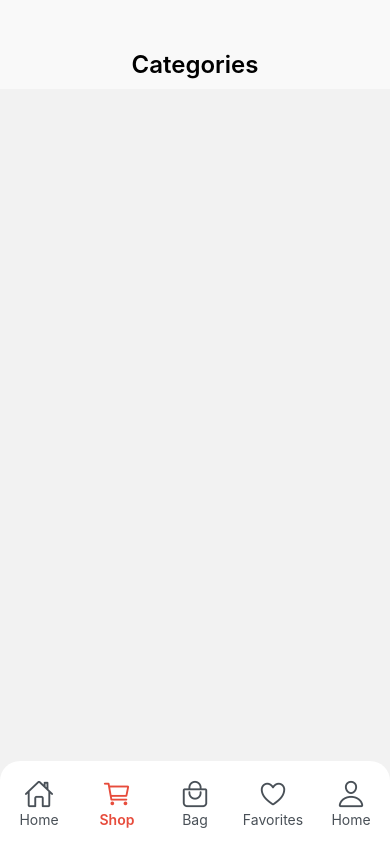
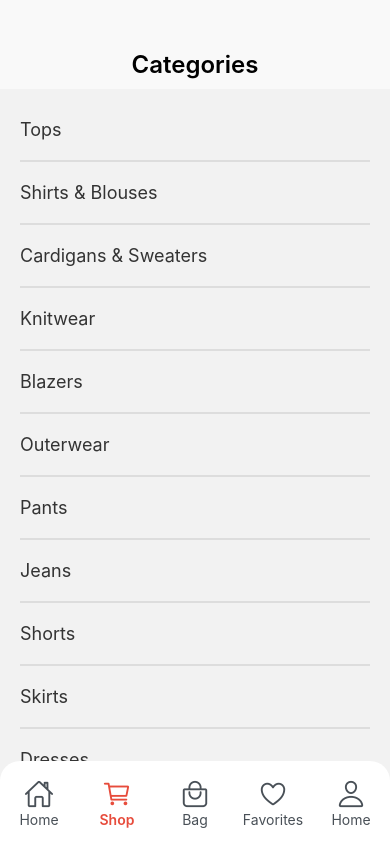
Before and after one commit to tducviet86/fashion-app, a React Native app: screen /shop in a window 390 px wide. Built offline with nearby package versions, Linux system fonts and the light colour scheme; no server answers.

Commit message:
update file

```diff
--- a/src/helpers/api.js
+++ b/src/helpers/api.js
@@ -1,7 +1,7 @@
 import axios from "axios";
 
 let store;
-const HOST = "http://192.168.202.113:3100";
+export const HOST = "http://192.168.2.47:3100";
 export const injectStore = (_store) => (store = _store);
 export const instance = axios.create({
   baseURL: HOST,
@@ -10,19 +10,3 @@ export const instance = axios.create({
 export const authInstance = axios.create({
   baseURL: HOST,
 });
-// authInstance.interceptors.request.use(
-//   (config) => {
-//     const token = store.getState().auth.token;
-//     if (token) {
-//       config.headers.Authorization = `Bearer ${token}`;
-//     }
-//     return config;
-//   },
-//   (error) => Promise.reject(error)
-// );
-// authInstance.interceptors.response.use(
-//   (response) => response,
-//   (error) => {
-//     return Promise.reject(error);
-//   }
-// );
--- a/src/redux/home/home.slice.js
+++ b/src/redux/home/home.slice.js
@@ -1,8 +1,13 @@
 import { createSlice } from "@reduxjs/toolkit";
-import { fetchProductThunk, getProductByTagThunk } from "./home.thunk";
+import { getProductBySaleThunk, getProductByNewThunk } from "./home.thunk";
 
 const INIT_STATE = {
   list: {},
+  loading: {
+    new: true,
+    sale: true,
+  },
+
   // detail: null,
 };
 const homeSlice = createSlice({
@@ -10,12 +15,23 @@ const homeSlice = createSlice({
   initialState: INIT_STATE,
   reducers: {},
   extraReducers: (builder) => {
-    // builder.addCase(fetchProductThunk.fulfilled, (state, action) => {
-    //   state.detail = action.payload;
-    // });
-    builder.addCase(getProductByTagThunk.fulfilled, (state, action) => {
-      const { tag, products } = action.payload;
-      state.list[tag] = products;
+    //New
+    builder.addCase(getProductByNewThunk.pending, (state, action) => {
+      state.loading.new = true;
+    });
+    builder.addCase(getProductByNewThunk.fulfilled, (state, action) => {
+      const { payload } = action;
+      state.list.new = payload;
+      state.loading.new = false;
+    });
+    //sale
+    builder.addCase(getProductBySaleThunk.pending, (state, action) => {
+      state.loading.sale = true;
+    });
+    builder.addCase(getProductBySaleThunk.fulfilled, (state, action) => {
+      const { payload } = action;
+      state.list.sale = payload;
+      state.loading.sale = false;
     });
   },
 });
--- a/src/redux/home/home.thunk.js
+++ b/src/redux/home/home.thunk.js
@@ -14,13 +14,23 @@ export const fetchProductThunk = createAsyncThunk(
     return products;
   }
 );
-export const getProductByTagThunk = createAsyncThunk(
-  "products/getProductByTagThunk",
+export const getProductBySaleThunk = createAsyncThunk(
+  "products/getProductBySaleThunk",
+  async () => {
+    const response = await authInstance.get("/products-tag", {
+      params: { tag: "sale" },
+    });
+    const { products } = response.data;
+    return products;
+  }
+);
+export const getProductByNewThunk = createAsyncThunk(
+  "products/getProductByNewThunk",
   async (tag) => {
     const response = await authInstance.get("/products-tag", {
-      params: { tag },
+      params: { tag: "new" },
     });
     const { products } = response.data;
-    return { tag, products };
+    return products;
   }
 );
--- a/src/screen/New/item/item.component.js
+++ b/src/screen/New/item/item.component.js
@@ -2,13 +2,14 @@ import { View, Image, Text, TouchableOpacity } from "react-native";
 import { StarRatingDisplay } from "react-native-star-rating-widget";
 import styles from "./item.style";
 import Ionicons from "@expo/vector-icons/Ionicons";
+import { HOST } from "../../../helpers/api";
 
 const Item = (props) => {
   const { data } = props;
   return (
     <View style={styles.container}>
       <View style={styles.newImage}>
-        <Image style={styles.image} source={{ uri: data.image }} />
+        <Image style={styles.image} source={{ uri: `${HOST}/${data.image}` }} />
         <View style={styles.labelContainer}>
           <Text style={styles.label}>New</Text>
         </View>
--- a/src/screen/New/new.component.js
+++ b/src/screen/New/new.component.js
@@ -1,24 +1,28 @@
-import { View, Text, FlatList, TouchableOpacity } from "react-native";
+import {
+  View,
+  Text,
+  FlatList,
+  TouchableOpacity,
+  ActivityIndicator,
+} from "react-native";
 import styles from "./new.style";
 import SAMPLE_DATA from "../../../data.sample";
 import Item from "./item/item.component";
 import { useDispatch, useSelector } from "react-redux";
 import { useEffect } from "react";
 import {
-  fetchProductThunk,
-  getProductByTagThunk,
+  // fetchProductThunk,
+  getProductByNewThunk,
 } from "../../redux/home/home.thunk";
 const New = () => {
   const list = useSelector((state) => state.home.list["new"]);
+  const loading = useSelector((state) => state.home.loading["new"]);
   const dispatch = useDispatch();
-
+  // them hieu loading
   useEffect(() => {
-    dispatch(getProductByTagThunk("new"));
+    dispatch(getProductByNewThunk("new"));
   }, [dispatch]);
 
-  // useEffect(() => {
-  //   dispatch(fetchProductThunk("new"));
-  // }, []);
   return (
     <View style={styles.newSection}>
       <View style={styles.new}>
@@ -32,7 +36,9 @@ const New = () => {
           <Text style={styles.viewAll}>View all</Text>
         </TouchableOpacity>
       </View>
-
+      {loading ? (
+        <ActivityIndicator size="large" />
+      ) : (
         <FlatList
           data={list}
           renderItem={({ item }) => <Item data={item} />}
@@ -40,6 +46,7 @@ const New = () => {
           horizontal={true} // chỉnh cuộn dọc thành ngang
           showsHorizontalScrollIndicator={false} // ẩn cột scroll ở cuộn ngang
         />
+      )}
     </View>
   );
 };
--- a/src/screen/Sale/item/item.component.js
+++ b/src/screen/Sale/item/item.component.js
@@ -2,13 +2,13 @@ import { View, Image, Text, TouchableOpacity } from "react-native";
 import { StarRatingDisplay } from "react-native-star-rating-widget";
 import styles from "./item.style";
 import Ionicons from "@expo/vector-icons/Ionicons";
-
+import { HOST } from "../../../helpers/api";
 const Item = (props) => {
   const { data } = props;
   return (
     <View style={styles.container}>
       <View style={styles.newImage}>
-        <Image style={styles.image} source={{ uri: data.image }} />
+        <Image style={styles.image} source={{ uri: `${HOST}/${data.image}` }} />
         <View style={styles.labelContainer}>
           <Text style={styles.label}>-{data.discount * 100}%</Text>
         </View>
--- a/src/screen/Sale/item/item.style.js
+++ b/src/screen/Sale/item/item.style.js
@@ -29,22 +29,7 @@ const styles = StyleSheet.create({
     fontWeight: "900",
     textAlign: "center",
   },
-  favorites: {
-    position: "absolute",
-    bottom: -22,
-    right: 8,
-    paddingHorizontal: 10,
-    paddingVertical: 10,
-    // borderWidth: 1,
-    backgroundColor: "#fff",
-    shadowColor: "#212529",
-    shadowOffset: { width: 0, height: 2 },
-    shadowRadius: 4,
-    shadowOpacity: 0.5,
-    elevation: 6,
-    borderRadius: 30,
-    zIndex: 10,
-  },
+
   infoBox: {
     paddingHorizontal: 5,
   },
--- a/src/screen/Sale/sale.component.js
+++ b/src/screen/Sale/sale.component.js
@@ -1,19 +1,24 @@
-import { View, Text, FlatList, TouchableOpacity } from "react-native";
+import {
+  View,
+  Text,
+  FlatList,
+  TouchableOpacity,
+  ActivityIndicator,
+} from "react-native";
 import styles from "./sale.style";
 import SAMPLE_DATA from "../../../data.sample";
 import Item from "./item/item.component";
 import { useDispatch, useSelector } from "react-redux";
 import { useEffect } from "react";
-import {
-  fetchProductThunk,
-  getProductByTagThunk,
-} from "../../redux/home/home.thunk";
+import { getProductBySaleThunk } from "../../redux/home/home.thunk";
 const Sale = () => {
   const list = useSelector((state) => state.home.list["sale"]);
+  const loading = useSelector((state) => state.home.loading["sale"]);
+
   const dispatch = useDispatch();
 
   useEffect(() => {
-    dispatch(getProductByTagThunk("sale"));
+    dispatch(getProductBySaleThunk("sale"));
   }, []);
   return (
     <View style={styles.newSection}>
@@ -27,6 +32,9 @@ const Sale = () => {
         </TouchableOpacity>
       </View>
 
+      {loading ? (
+        <ActivityIndicator size="large" />
+      ) : (
         <FlatList
           data={list}
           renderItem={({ item }) => <Item data={item} />}
@@ -34,6 +42,7 @@ const Sale = () => {
           horizontal={true} // chỉnh cuộn dọc thành ngang
           showsHorizontalScrollIndicator={false} // ẩn cột scroll ở cuộn ngang
         />
+      )}
     </View>
   );
 };
--- a/src/screen/Shop/shop.component.js
+++ b/src/screen/Shop/shop.component.js
@@ -1,13 +1,39 @@
 import { StatusBar } from "expo-status-bar";
-import { Text, View } from "react-native";
+import { Text, View, FlatList, TouchableOpacity } from "react-native";
 import styles from "./shop.style";
+const CATEGORIES = [
+  { id: "1", name: "Tops" },
+  { id: "2", name: "Shirts & Blouses" },
+  { id: "3", name: "Cardigans & Sweaters" },
+  { id: "4", name: "Knitwear" },
+  { id: "5", name: "Blazers" },
+  { id: "6", name: "Outerwear" },
+  { id: "7", name: "Pants" },
+  { id: "8", name: "Jeans" },
+  { id: "9", name: "Shorts" },
+  { id: "10", name: "Skirts" },
+  { id: "11", name: "Dresses" },
+];
 const Shop = () => {
+  const renderItem = ({ item }) => (
+    <TouchableOpacity style={styles.categoryItem}>
+      <Text style={styles.categoryText}>{item.name}</Text>
+    </TouchableOpacity>
+  );
   return (
     <View style={styles.container}>
       <StatusBar style="dark" />
       <View style={styles.containerShop}>
         <Text style={styles.title}>Categories</Text>
       </View>
+      <View style={styles.categories}>
+        <FlatList
+          data={CATEGORIES}
+          renderItem={renderItem}
+          keyExtractor={(item) => item.id}
+          ItemSeparatorComponent={() => <View style={styles.separator} />}
+        />
+      </View>
     </View>
   );
 };
--- a/src/screen/Shop/shop.style.js
+++ b/src/screen/Shop/shop.style.js
@@ -17,5 +17,22 @@ const styles = StyleSheet.create({
     fontSize: 24,
     fontWeight: "600",
   },
+  categories: {
+    paddingHorizontal: 20,
+    paddingTop: 10,
+  },
+  categoryItem: {
+    paddingVertical: 20,
+    borderBottomWidth: 1,
+    borderBottomColor: "#ddd",
+  },
+  categoryText: {
+    fontSize: 18,
+    color: "#333",
+  },
+  separator: {
+    height: 1,
+    backgroundColor: "#ddd",
+  },
 });
 export default styles;
```
Lines whose indentation alone changed are shown as unchanged.
